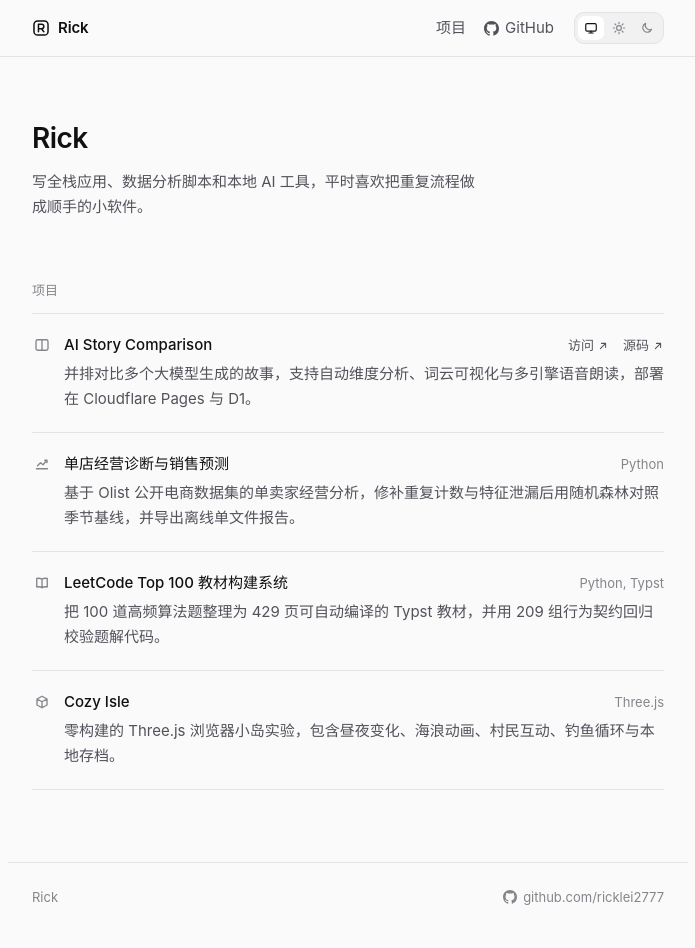
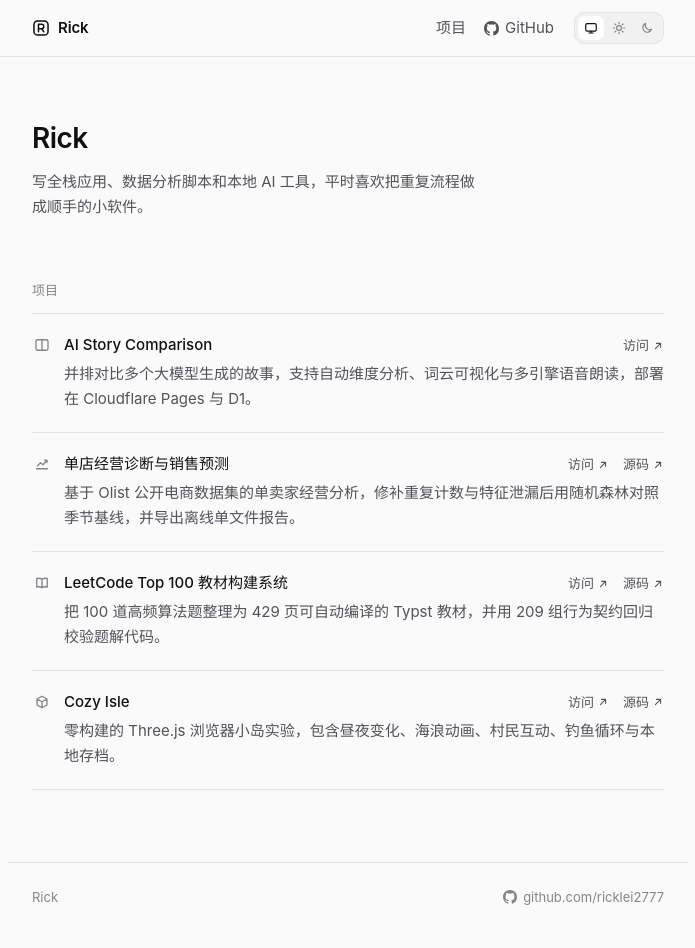
Before and after one commit to ricklei2777/ricklei2777.github.io, a plain HTML site: page index.html in a window 1280 px wide. Shown: the whole page, without its empty margins (292-987 px from the left). Drawn offline with Linux system fonts and the light colour scheme.

Commit message:
Link live demos and public source repos for all projects

```diff
--- a/index.html
+++ b/index.html
@@ -87,12 +87,6 @@
                     <path d="M4.5 11.5 11.5 4.5M6 4.5h5.5V10"/>
                   </svg>
                 </a>
-                <a href="https://github.com/ricklei2777/ai-story-comparison">
-                  <span>源码</span>
-                  <svg width="12" height="12" viewBox="0 0 16 16" fill="none" stroke="currentColor" stroke-width="1.35" stroke-linecap="round" stroke-linejoin="round" aria-hidden="true">
-                    <path d="M4.5 11.5 11.5 4.5M6 4.5h5.5V10"/>
-                  </svg>
-                </a>
               </div>
             </div>
             <p>并排对比多个大模型生成的故事，支持自动维度分析、词云可视化与多引擎语音朗读，部署在 Cloudflare Pages 与 D1。</p>
@@ -108,7 +102,20 @@
           <div class="project-content">
             <div class="project-head">
               <h3>单店经营诊断与销售预测</h3>
-              <span class="project-meta">Python</span>
+              <div class="project-links">
+                <a href="https://ricklei2777.github.io/ecommerce-store-analysis/">
+                  <span>访问</span>
+                  <svg width="12" height="12" viewBox="0 0 16 16" fill="none" stroke="currentColor" stroke-width="1.35" stroke-linecap="round" stroke-linejoin="round" aria-hidden="true">
+                    <path d="M4.5 11.5 11.5 4.5M6 4.5h5.5V10"/>
+                  </svg>
+                </a>
+                <a href="https://github.com/ricklei2777/ecommerce-store-analysis">
+                  <span>源码</span>
+                  <svg width="12" height="12" viewBox="0 0 16 16" fill="none" stroke="currentColor" stroke-width="1.35" stroke-linecap="round" stroke-linejoin="round" aria-hidden="true">
+                    <path d="M4.5 11.5 11.5 4.5M6 4.5h5.5V10"/>
+                  </svg>
+                </a>
+              </div>
             </div>
             <p>基于 Olist 公开电商数据集的单卖家经营分析，修补重复计数与特征泄漏后用随机森林对照季节基线，并导出离线单文件报告。</p>
           </div>
@@ -123,7 +130,20 @@
           <div class="project-content">
             <div class="project-head">
               <h3>LeetCode Top 100 教材构建系统</h3>
-              <span class="project-meta">Python, Typst</span>
+              <div class="project-links">
+                <a href="https://ricklei2777.github.io/leetcode-hot-100-socratic/">
+                  <span>访问</span>
+                  <svg width="12" height="12" viewBox="0 0 16 16" fill="none" stroke="currentColor" stroke-width="1.35" stroke-linecap="round" stroke-linejoin="round" aria-hidden="true">
+                    <path d="M4.5 11.5 11.5 4.5M6 4.5h5.5V10"/>
+                  </svg>
+                </a>
+                <a href="https://github.com/ricklei2777/leetcode-hot-100-socratic">
+                  <span>源码</span>
+                  <svg width="12" height="12" viewBox="0 0 16 16" fill="none" stroke="currentColor" stroke-width="1.35" stroke-linecap="round" stroke-linejoin="round" aria-hidden="true">
+                    <path d="M4.5 11.5 11.5 4.5M6 4.5h5.5V10"/>
+                  </svg>
+                </a>
+              </div>
             </div>
             <p>把 100 道高频算法题整理为 429 页可自动编译的 Typst 教材，并用 209 组行为契约回归校验题解代码。</p>
           </div>
@@ -138,7 +158,20 @@
           <div class="project-content">
             <div class="project-head">
               <h3>Cozy Isle</h3>
-              <span class="project-meta">Three.js</span>
+              <div class="project-links">
+                <a href="https://ricklei2777.github.io/cozy-isle/">
+                  <span>访问</span>
+                  <svg width="12" height="12" viewBox="0 0 16 16" fill="none" stroke="currentColor" stroke-width="1.35" stroke-linecap="round" stroke-linejoin="round" aria-hidden="true">
+                    <path d="M4.5 11.5 11.5 4.5M6 4.5h5.5V10"/>
+                  </svg>
+                </a>
+                <a href="https://github.com/ricklei2777/cozy-isle">
+                  <span>源码</span>
+                  <svg width="12" height="12" viewBox="0 0 16 16" fill="none" stroke="currentColor" stroke-width="1.35" stroke-linecap="round" stroke-linejoin="round" aria-hidden="true">
+                    <path d="M4.5 11.5 11.5 4.5M6 4.5h5.5V10"/>
+                  </svg>
+                </a>
+              </div>
             </div>
             <p>零构建的 Three.js 浏览器小岛实验，包含昼夜变化、海浪动画、村民互动、钓鱼循环与本地存档。</p>
           </div>
```
